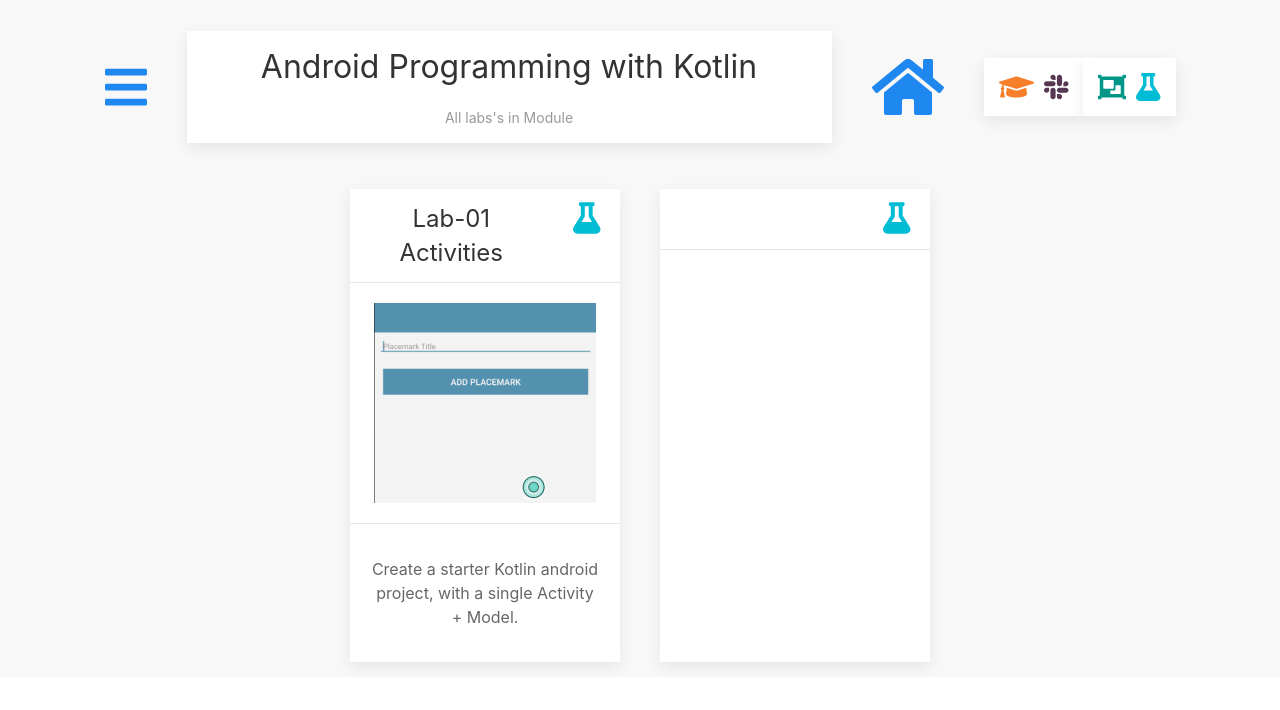
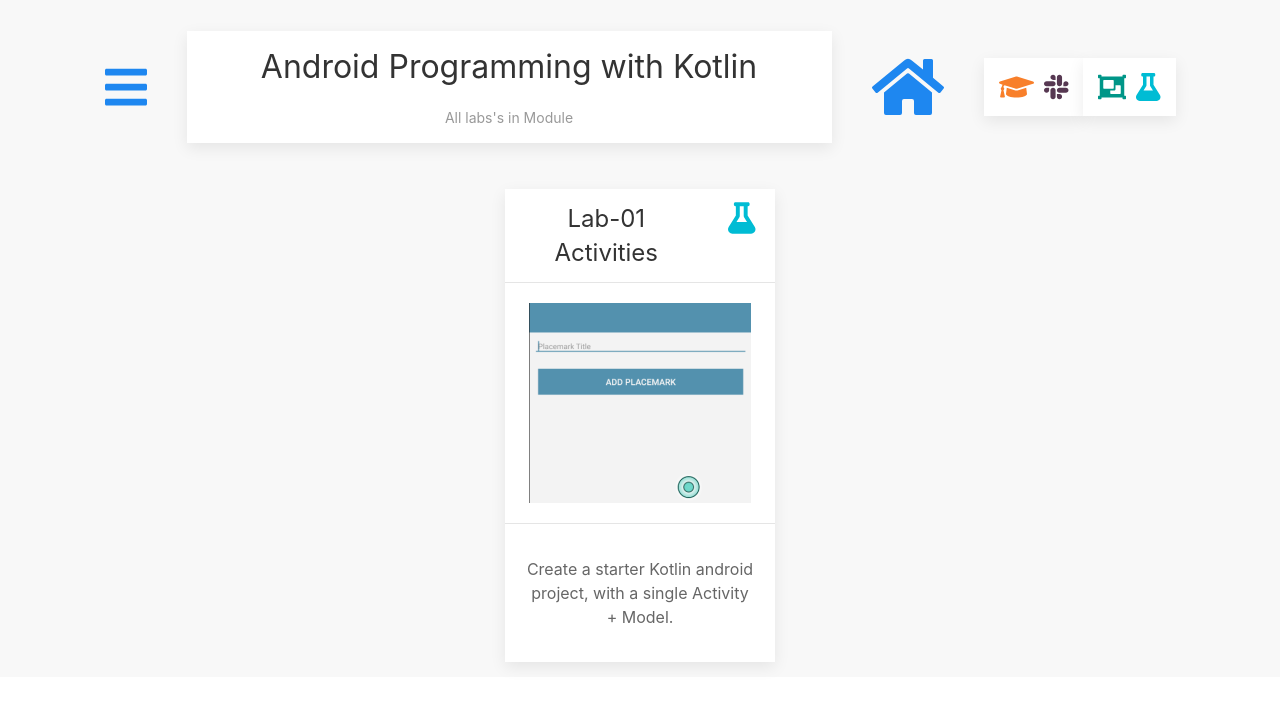
Before and after one commit to wit-mobile-app-dev/1-2018-kotlin, a plain HTML site: page labwall.html in a window 1280 px wide. Drawn offline with nearby package versions, Linux system fonts and the light colour scheme.

Commit message:
lab removed

```diff
--- a/labwall.html
+++ b/labwall.html
@@ -136,23 +136,6 @@ Lab-01 Activities
                                   </div>
 
                               </ul>
-
-
-
-                      </li>
-
-
-
-                      <li>
-
-
-
-                              <a class="item"
-                                 href="https://wit-mobile-app-dev.github.io/1-2018-kotlin//topic01-introducing-kotlin//index.html">
-  <i class="fas fa-flask " style="color:#00BCD4"> </i>
-
-
-                              </a>
 
 
 
@@ -345,66 +328,6 @@ Lab-01 Activities
 
         </div>
 
-        <div>
-
-
-
-  <div class="uk-card uk-card-default
-
-    uk-card-hover
-
- uk-card-small uk-text-center uk-text-baseline uk-animation-fade">
-
-
-
-
-
-
-    <a href=undefined/undefined/index.html>
-
-
-
-  <div class="uk-card-header">
-    <div uk-grid>
-      <div class="uk-width-expand@m">
-        <h3> </h3>
-      </div>
-      <div class="uk-width-1-4@m">
-
-  <i class="fas fa-flask fa-2x" style="color:#00BCD4"> </i>
-
-
-      </div>
-    </div>
-  </div>
-
-
-  <div class="uk-card-body">
-
-      <i class="" style="color:"></i>
-
-  </div>
-
-
-
-    </a>
-
-
-
-
-
-
-
-
-
-
-
-  </div>
-
-
-
-        </div>
-
     </div>
   </div>
 
```
Also changed, not shown: index.html (+0 -17 lines), talkwall.html (+0 -17 lines), topic01-introducing-kotlin/index.html (+0 -75 lines), topic01-introducing-kotlin/unit-3/book-01-activity/index.html (+0 -9 lines).
